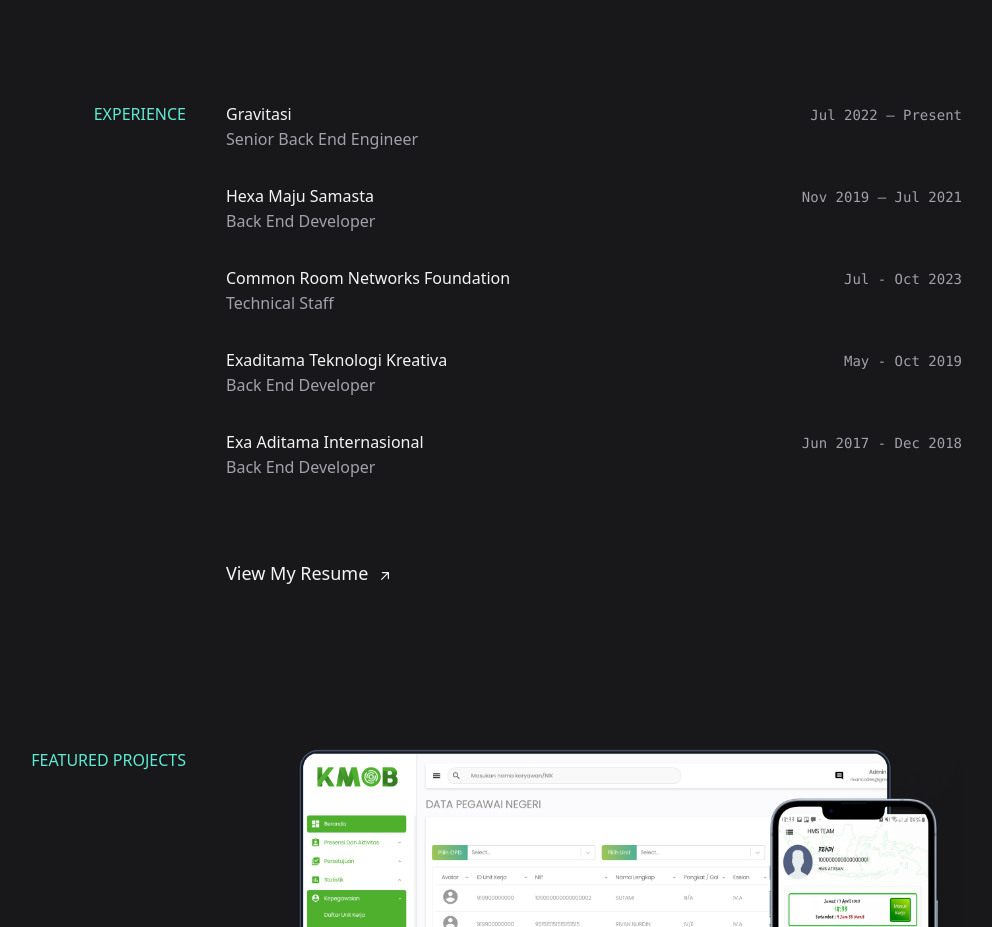
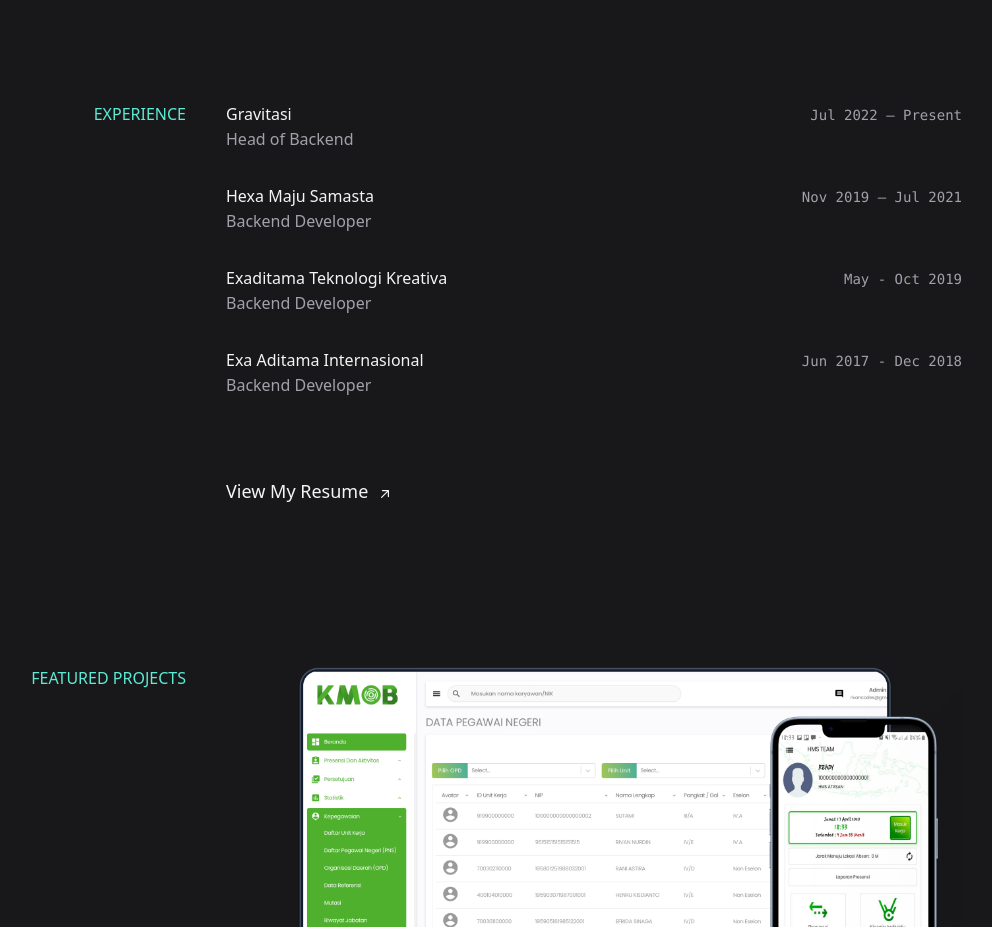
Before and after one commit to rivannurdin/nuraeni-rivan, a Vue app: page / in a window 1280 px wide. Shown: the part 2160-3087 px from the top of the page, without its empty margins (182-1174 px from the left). Built offline with nearby package versions, Linux system fonts and the light colour scheme.

Commit message:
update exprience

```diff
--- a/src/components/Experience.vue
+++ b/src/components/Experience.vue
@@ -10,7 +10,7 @@
             <div class="grid grid-cols-2">
               <div>
                 <p class="text-zinc-100 font-medium"><a href="https://www.gravitasi.co.id/" target="_blank">Gravitasi</a></p>
-                <p class="text-sm lg:text-base">Senior Back End Engineer</p>
+                <p class="text-sm lg:text-base">Head of Backend</p>
               </div>
               <div class="text-right">
                 <p class="text-right font-mono text-xs lg:text-sm inline-block align-middle">Jul 2022 – Present</p>
@@ -21,14 +21,14 @@
             <div class="grid grid-cols-2">
               <div>
                 <p class="text-zinc-100 font-medium"><a href="https://www.linkedin.com/company/pt-hms/about/" target="_blank">Hexa Maju Samasta</a></p>
-                <p class="text-sm lg:text-base">Back End Developer</p>
+                <p class="text-sm lg:text-base">Backend Developer</p>
               </div>
               <div class="text-right">
                 <p class="font-mono text-xs lg:text-sm inline-block align-middle">Nov 2019 – Jul 2021</p>
               </div>
             </div>
           </div>
-          <div class="grid grid-rows-1 mb-8">
+          <!-- <div class="grid grid-rows-1 mb-8">
             <div class="grid grid-cols-2">
               <div>
                 <p class="text-zinc-100 font-medium"><a href="https://commonroom.info" target="_blank">Common Room Networks Foundation</a></p>
@@ -38,12 +38,12 @@
                 <p class="text-right font-mono text-xs lg:text-sm inline-block align-middle">Jul - Oct 2023</p>
               </div>
             </div>
-          </div>
+          </div> -->
           <div class="grid grid-rows-1 mb-8">
             <div class="grid grid-cols-2">
               <div>
                 <p class="text-zinc-100 font-medium"><a href="http://exaditama.id/" target="_blank">Exaditama Teknologi Kreativa</a></p>
-                <p class="text-sm lg:text-base">Back End Developer</p>
+                <p class="text-sm lg:text-base">Backend Developer</p>
               </div>
               <div class="text-right">
                 <p class="text-right font-mono text-xs lg:text-sm inline-block align-middle">May - Oct 2019    </p>
@@ -54,7 +54,7 @@
             <div class="grid grid-cols-2">
               <div>
                 <p class="text-zinc-100 font-medium">Exa Aditama Internasional</p>
-                <p class="text-sm lg:text-base">Back End Developer</p>
+                <p class="text-sm lg:text-base">Backend Developer</p>
               </div>
               <div class="text-right">
                 <p class="text-right font-mono text-xs lg:text-sm inline-block align-middle">Jun 2017 - Dec 2018</p>
```
